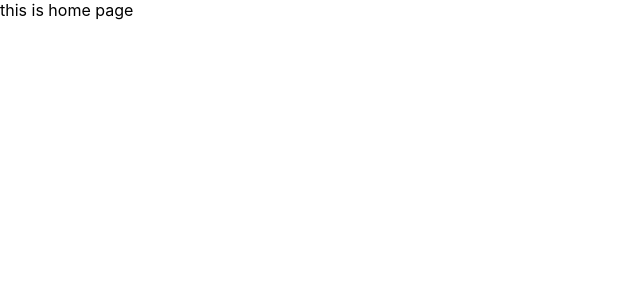
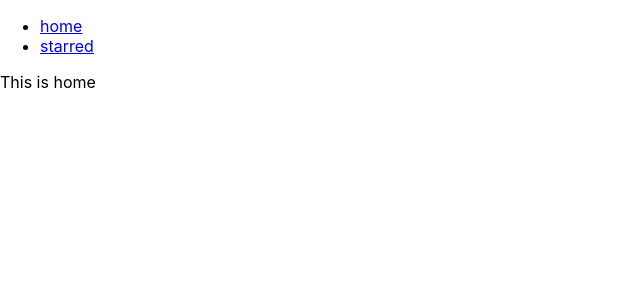
Before and after one commit to atulbaj/box-office, a React (Create React App) app: page / in a window 1280 px wide. Shown: the top 300 px of the page, without its empty margins (0-640 px from the left). Built offline with nearby package versions, Linux system fonts and the light colour scheme.

Commit message:
add navbar and created page, components

```diff
--- a/src/App.js
+++ b/src/App.js
@@ -1,19 +1,27 @@
 import React from 'react';
 import { Switch, Route } from 'react-router-dom';
+import Navs from './components/Navs';
+import Home from './pages/Home';
+import Starred from './pages/Starred';
 
 function App() {
   return (
+    <div>
+      <Navs />
       <Switch>
         <Route exact path="/">
-        this is home page
+          <Home />
         </Route>
 
         <Route exact path="/starred">
-        this is starred
+          <Starred />
         </Route>
 
-      <Route>This is 404 page</Route>
+        <Route>
+          <div>This is 404 page</div>
+        </Route>
       </Switch>
+    </div>
   );
 }
 
--- /dev/null
+++ b/src/components/Navs.js
@@ -0,0 +1,23 @@
+import React from 'react';
+import { Link } from 'react-router-dom';
+
+const LINKS = [
+  { to: '/', text: 'home' },
+  { to: '/starred', text: 'starred' },
+];
+
+const Navs = () => {
+  return (
+    <div>
+      <ul>
+        {LINKS.map(item => (
+          <li key={item.to}>
+            <Link to={item.to}>{item.text}</Link>
+          </li>
+        ))}
+      </ul>
+    </div>
+  );
+};
+
+export default Navs;
--- /dev/null
+++ b/src/pages/Home.js
@@ -0,0 +1,7 @@
+import React from 'react';
+
+const Home = () => {
+  return <div>This is home</div>;
+};
+
+export default Home;
--- /dev/null
+++ b/src/pages/Starred.js
@@ -0,0 +1,7 @@
+import React from 'react';
+
+const Starred = () => {
+  return <div>This is starred</div>;
+};
+
+export default Starred;
```
Lines whose indentation alone changed are shown as unchanged.
